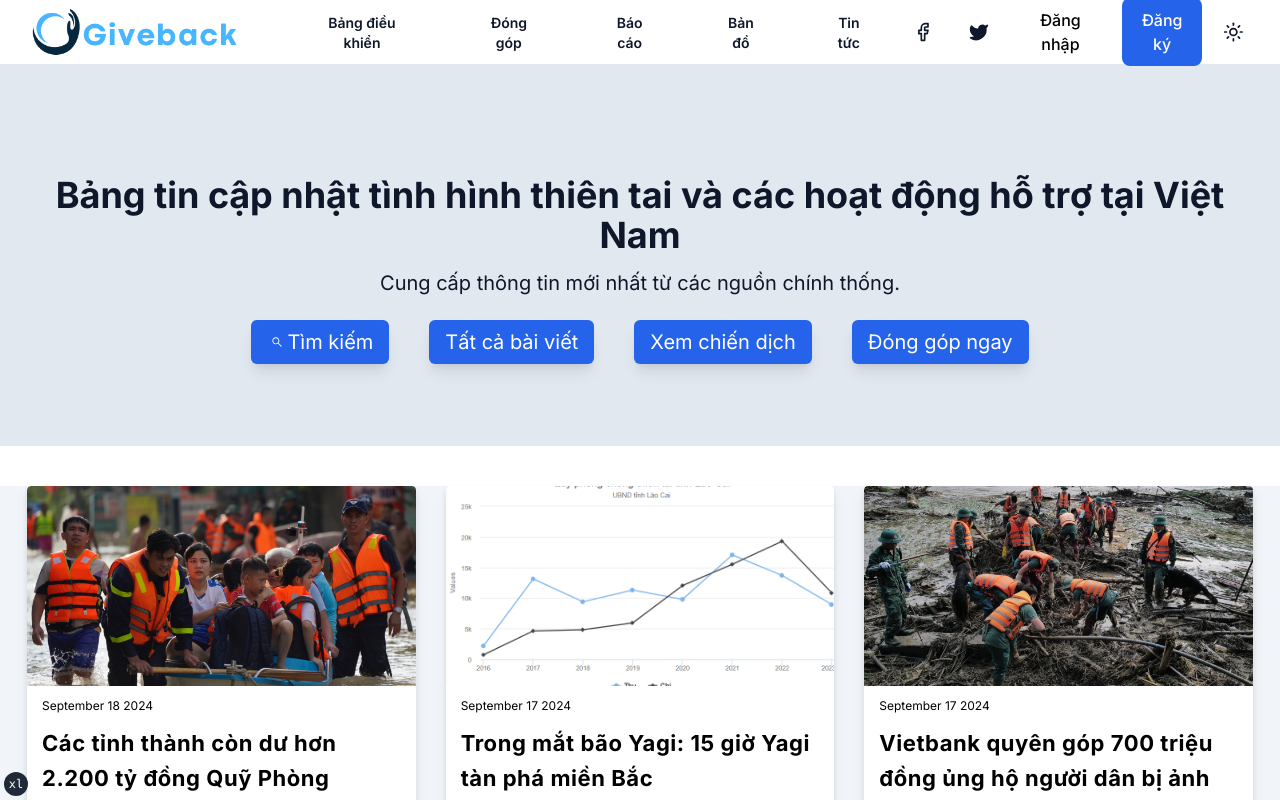
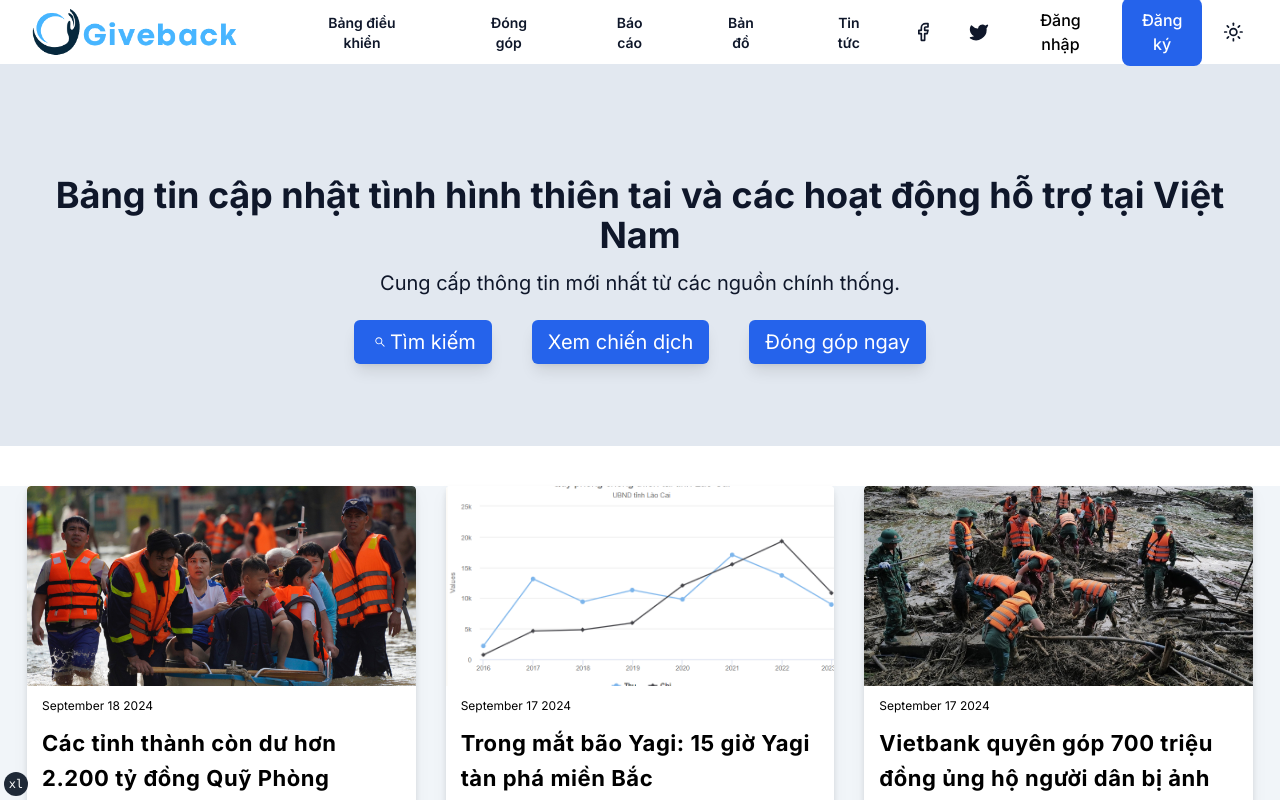
Before and after one commit to CaoQuocViet/giveback, a Next.js app: page /news/all-news in a window 1280 px wide. Shown: the top 800 px of the page. Built offline with nearby package versions, Linux system fonts and the light colour scheme.

Commit message:
Delete all_news button at /news/all-news

```diff
--- a/app/news/all-news/page.tsx
+++ b/app/news/all-news/page.tsx
@@ -41,14 +41,6 @@ const AllArticles = () => {
               <AiOutlineSearch className="block pt-2 text-xl" />
               <span className="block pt-2 text-xl">Tìm kiếm</span>
             </button>
-
-            <a
-              href="/news/all-news"
-              rel="noopener noreferrer"
-              className="mx-2 mb-3 flex items-center justify-center rounded-md bg-blue-600 px-4 pb-2 text-white shadow-lg transition-all hover:text-white hover:shadow-none md:mx-5"
-            >
-              <span className="block pt-2 text-xl">Tất cả bài viết</span>
-            </a>
             <LinkTo
               href="/news/all-news/all-components"
               passHref
```
